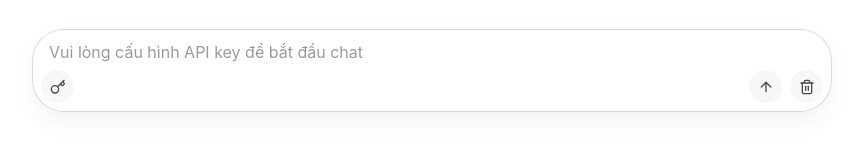
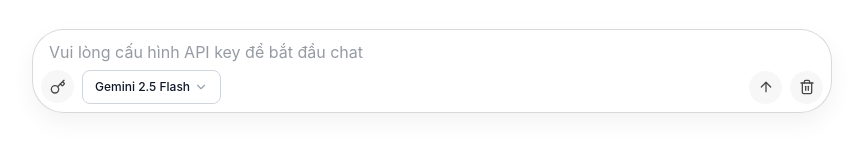
Before and after one commit to ndson03/ndson, a Next.js app: page / in a window 1280 px wide. Shown: the part 365-516 px from the top of the page, without its empty margins (208-1071 px from the left). Built offline with nearby package versions, Linux system fonts and the light colour scheme.

Commit message:
feat: add model option

```diff
--- a/src/app/api/route.ts
+++ b/src/app/api/route.ts
@@ -5,6 +5,7 @@ interface RequestBody {
   question: string;
   chatHistory: Array<{ role: string; parts: Array<{ text: string }> }>;
   apiKey: string;
+  model: string;
 }
 
 // Định nghĩa interface cho Gemini API response
@@ -45,7 +46,7 @@ export async function POST(request: Request): Promise<NextResponse> {
       });
     }
 
-    const { question, chatHistory, apiKey } = body;
+    const { question, chatHistory, apiKey, model } = body;
 
     if (!question || typeof question !== "string") {
       return new NextResponse("Question is required and must be a string", {
@@ -77,8 +78,7 @@ export async function POST(request: Request): Promise<NextResponse> {
     };
 
     // Gemini API configuration
-    const geminiApiUrl =
-      "https://generativelanguage.googleapis.com/v1beta/models/gemini-2.5-flash:generateContent";
+    const geminiApiUrl = `https://generativelanguage.googleapis.com/v1beta/models/${model}:generateContent`;
 
     // Call Gemini API
     let geminiResponse: Response;
--- a/src/app/globals.css
+++ b/src/app/globals.css
@@ -116,7 +116,7 @@ body {
   width: 100%;
 }
 
-.right-buttons {
+.left-buttons, .right-buttons {
   display: flex;
   gap: 8px;
 }
--- a/src/components/ChatInput.tsx
+++ b/src/components/ChatInput.tsx
@@ -1,5 +1,11 @@
-import React, { useRef, useCallback, useEffect } from "react";
-import { Key, ArrowUp, Trash2 } from "lucide-react";
+import React, { useRef, useCallback, useEffect, useState } from "react";
+import { Key, ArrowUp, Trash2, ChevronDown } from "lucide-react";
+
+interface Model {
+  id: string;
+  name: string;
+  description?: string;
+}
 
 interface ChatInputProps {
   input: string;
@@ -13,7 +19,57 @@ interface ChatInputProps {
   placeholder: string;
   isWelcome: boolean;
   setInputRef?: (ref: HTMLTextAreaElement | null) => void;
+  models?: Model[];
 }
+
+const DEFAULT_MODELS: Model[] = [
+  {
+    id: "gemini-2.0-flash",
+    name: "Gemini 2.0 Flash",
+    description: "Next generation features, speed, and realtime streaming.",
+  },
+  {
+    id: "gemini-2.5-pro",
+    name: "Gemini 2.5 Pro",
+    description:
+      "Enhanced thinking and reasoning, multimodal understanding, advanced coding, and more",
+  },
+  {
+    id: "gemini-2.5-flash-lite",
+    name: "Gemini 2.5 Flash-Lite",
+    description: "Most cost-efficient model supporting high throughput",
+  },
+  {
+    id: "gemini-2.5-flash",
+    name: "Gemini 2.5 Flash",
+    description: "Adaptive thinking, cost efficiency",
+  },
+];
+
+const STORAGE_KEY = "selected-model";
+const DEFAULT_MODEL = "gemini-2.5-flash";
+
+const getStoredModel = (): string => {
+  try {
+    if (typeof window !== "undefined" && window.localStorage) {
+      return localStorage.getItem(STORAGE_KEY) || DEFAULT_MODEL;
+    }
+    return DEFAULT_MODEL;
+  } catch (error) {
+    console.warn("localStorage not available, using default model");
+    return DEFAULT_MODEL;
+  }
+};
+
+const storeModel = (modelId: string): void => {
+  try {
+    if (typeof window !== "undefined" && window.localStorage) {
+      localStorage.setItem(STORAGE_KEY, modelId);
+    }
+  } catch (error) {
+    console.warn("localStorage not available, cannot store model selection");
+  }
+};
 
 export const ChatInput: React.FC<ChatInputProps> = ({
   input,
@@ -27,16 +83,28 @@ export const ChatInput: React.FC<ChatInputProps> = ({
   placeholder,
   isWelcome,
   setInputRef,
+  models = DEFAULT_MODELS,
 }) => {
   const textareaRef = useRef<HTMLTextAreaElement>(null);
+  const modelButtonRef = useRef<HTMLButtonElement>(null);
+  const [isModelDropdownOpen, setIsModelDropdownOpen] = useState(false);
+  const [dropdownPosition, setDropdownPosition] = useState({ top: 0, left: 0 });
+
+  // State để lưu selected model, khởi tạo từ localStorage
+  const [selectedModel, setSelectedModel] = useState<string>(() =>
+    getStoredModel()
+  );
 
   // Callback ref để pass textarea element lên parent
-  const textareaCallbackRef = useCallback((node: HTMLTextAreaElement | null) => {
+  const textareaCallbackRef = useCallback(
+    (node: HTMLTextAreaElement | null) => {
       textareaRef.current = node;
       if (setInputRef) {
         setInputRef(node);
       }
-  }, [setInputRef]);
+    },
+    [setInputRef]
+  );
 
   const autoResize = useCallback(() => {
     if (!textareaRef.current) return;
@@ -66,6 +134,41 @@ export const ChatInput: React.FC<ChatInputProps> = ({
     [onInputChange, autoResize]
   );
 
+  const handleModelSelect = useCallback((modelId: string) => {
+    setSelectedModel(modelId);
+    storeModel(modelId);
+    setIsModelDropdownOpen(false);
+  }, []);
+
+  const handleModelButtonClick = useCallback(
+    (e: React.MouseEvent) => {
+      e.stopPropagation();
+
+      if (modelButtonRef.current) {
+        const rect = modelButtonRef.current.getBoundingClientRect();
+        setDropdownPosition({
+          top: rect.top - 8,
+          left: rect.left,
+        });
+      }
+
+      setIsModelDropdownOpen(!isModelDropdownOpen);
+    },
+    [isModelDropdownOpen]
+  );
+
+  useEffect(() => {
+    const storedModel = getStoredModel();
+    const isValidModel = models.some((model) => model.id === storedModel);
+
+    if (!isValidModel) {
+      setSelectedModel(DEFAULT_MODEL);
+      storeModel(DEFAULT_MODEL);
+    } else if (selectedModel !== storedModel) {
+      setSelectedModel(storedModel);
+    }
+  }, [models, selectedModel]);
+
   useEffect(() => {
     if (isApiKeyReady && textareaRef.current) {
       const timer = setTimeout(() => {
@@ -86,16 +189,82 @@ export const ChatInput: React.FC<ChatInputProps> = ({
     autoResize();
   }, [input, autoResize]);
 
-  const handleChatInputContainerClick = useCallback(() => {
+  useEffect(() => {
+    const handleClickOutside = (event: MouseEvent) => {
+      const target = event.target as Element;
+      if (
+        !target.closest(".model-list") &&
+        !target.closest(".model-selector")
+      ) {
+        setIsModelDropdownOpen(false);
+      }
+    };
+
+    document.addEventListener("mousedown", handleClickOutside);
+    return () => {
+      document.removeEventListener("mousedown", handleClickOutside);
+    };
+  }, []);
+
+  const handleChatInputContainerClick = useCallback((e: React.MouseEvent) => {
+    const target = e.target as Element;
+    if (
+      target.closest(".model-selector") ||
+      target.closest(".fixed.bg-white")
+    ) {
+      return;
+    }
     textareaRef.current?.focus();
-  }, [textareaRef]);
+  }, []);
 
   const isSendButtonDisabled = isLoading || !isApiKeyReady;
   const sendButtonTitle = !isApiKeyReady
     ? "Vui lòng cấu hình API key"
     : "Gửi câu hỏi";
 
+  const selectedModelObj = models.find((m) => m.id === selectedModel);
+
   return (
+    <>
+      {isModelDropdownOpen && (
+        <div
+          className="model-list fixed bg-white border border-gray-200 rounded-lg shadow-lg"
+          style={{
+            zIndex: 9999,
+            width: "256px",
+            top: dropdownPosition.top,
+            left: dropdownPosition.left,
+            transform: "translateY(-100%)",
+          }}
+        >
+          <div className="py-1">
+            {models.map((model) => (
+              <button
+                key={model.id}
+                onClick={(e) => {
+                  e.stopPropagation();
+                  handleModelSelect(model.id);
+                }}
+                className={`cursor-pointer w-full px-3 py-2 text-left hover:bg-gray-50 focus:bg-gray-50 focus:outline-none transition-colors ${
+                  selectedModel === model.id
+                    ? "bg-blue-50 text-blue-700"
+                    : "text-gray-900"
+                }`}
+              >
+                <div className="flex flex-col">
+                  <span className="font-medium text-sm">{model.name}</span>
+                  {model.description && (
+                    <span className="text-xs text-gray-500 mt-0.5">
+                      {model.description}
+                    </span>
+                  )}
+                </div>
+              </button>
+            ))}
+          </div>
+        </div>
+      )}
+
       <div
         className="chat-input-container"
         onClick={handleChatInputContainerClick}
@@ -122,10 +291,30 @@ export const ChatInput: React.FC<ChatInputProps> = ({
             >
               <Key size={16} />
             </div>
+            <div className="relative model-selector">
+              <button
+                ref={modelButtonRef}
+                onClick={handleModelButtonClick}
+                className="cursor-pointer flex items-center justify-between px-3 py-2 text-sm border border-gray-300 rounded-lg bg-white hover:bg-gray-50 focus:outline-none transition-colors"
+                title="Chọn model"
+              >
+                <span className="font-medium text-gray-900 text-xs">
+                  {selectedModelObj?.name || selectedModel}
+                </span>
+                <ChevronDown
+                  size={14}
+                  className={`ml-1 text-gray-400 transition-transform ${
+                    isModelDropdownOpen ? "rotate-180" : ""
+                  }`}
+                />
+              </button>
+            </div>
           </div>
           <div className="right-buttons">
             <div
-            className={`send-button ${isSendButtonDisabled ? "disabled" : ""}`}
+              className={`send-button ${
+                isSendButtonDisabled ? "disabled" : ""
+              }`}
               onClick={onSendMessage}
               title={sendButtonTitle}
             >
@@ -141,5 +330,23 @@ export const ChatInput: React.FC<ChatInputProps> = ({
           </div>
         </div>
       </div>
+    </>
   );
 };
+
+export const useSelectedModel = (): string => {
+  const [selectedModel, setSelectedModel] = useState<string>(() =>
+    getStoredModel()
+  );
+
+  useEffect(() => {
+    const handleStorageChange = () => {
+      setSelectedModel(getStoredModel());
+    };
+
+    window.addEventListener("storage", handleStorageChange);
+    return () => window.removeEventListener("storage", handleStorageChange);
+  }, []);
+
+  return selectedModel;
+};
--- a/src/components/ChatPage.tsx
+++ b/src/components/ChatPage.tsx
@@ -74,9 +74,9 @@ function ChatPage() {
 
     const lastMessage = messages[messages.length - 1];
     if (!lastMessage.isUser) {
-        if (containerRef.current) {
-          highlightCodeBlocks(containerRef.current);
-        }
+      if (containerRef.current) {
+        highlightCodeBlocks(containerRef.current);
+      }
     }
   }, [messages]);
 
@@ -117,6 +117,7 @@ function ChatPage() {
         question,
         chatHistory,
         apiKey,
+        model: localStorage.getItem("selected-model") || "gemini-2.5-flash",
       });
 
       setMessages((prev) => {
--- a/src/types/index.ts
+++ b/src/types/index.ts
@@ -14,4 +14,5 @@ export interface ApiPayload {
   question: string;
   chatHistory: ApiMessage[];
   apiKey: string;
+  model: string;
 }
```
Lines whose indentation alone changed are shown as unchanged.
